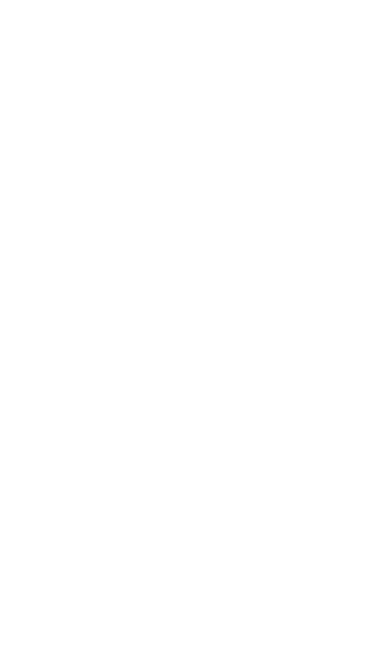
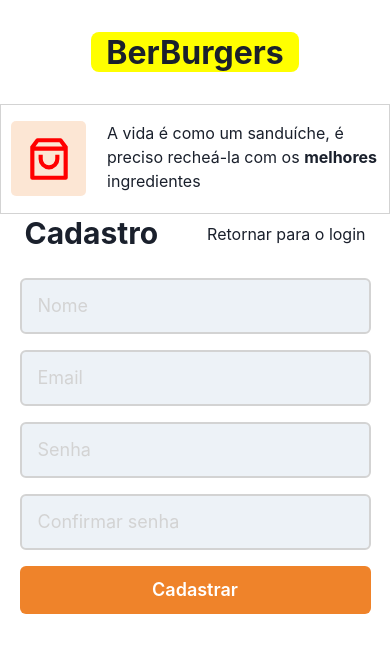
Before and after one commit to bercardosoc/ber-burgers, a React (Create React App) app: page / in a window 390 px wide. Shown: the top 652 px of the page. Built offline with nearby package versions, Linux system fonts and the light colour scheme.

Commit message:
style: responsive signup page

```diff
--- /dev/null
+++ b/db.json
@@ -0,0 +1,19 @@
+{
+  "posts": [
+    {
+      "id": 1,
+      "title": "json-server",
+      "author": "typicode"
+    }
+  ],
+  "comments": [
+    {
+      "id": 1,
+      "body": "some comment",
+      "postId": 1
+    }
+  ],
+  "profile": {
+    "name": "typicode"
+  }
+}
--- a/package.json
+++ b/package.json
@@ -17,6 +17,7 @@
     "@types/react-router-dom": "5",
     "axios": "^0.24.0",
     "framer-motion": "^5",
+    "json-server": "^0.17.0",
     "react": "^17.0.2",
     "react-dom": "^17.0.2",
     "react-hook-form": "^7.24.0",
--- a/src/components/Form/Input/index.tsx
+++ b/src/components/Form/Input/index.tsx
@@ -16,9 +16,9 @@
 
 const inputVariation: inputVariationOptions = {
     error: "red",
-    default: "black",
-    focus: "orange",
-    filled: "orange",
+    default: "gray.500",
+    focus: "orange.500",
+    filled: "orange.500",
 }
 
 const InputBase: ForwardRefRenderFunction<HTMLInputElement, InputProps> = (
@@ -48,12 +48,17 @@
 
     return (
         <FormControl isInvalid={!!error}>
-            {!!label && <FormLabel color="black.400">{label}</FormLabel>}
+            {!!label && <FormLabel color="gray.500">{label}</FormLabel>}
             <InputGroup flexDirection={"column"} >
                 {Icon && (
                     <InputLeftElement color={inputVariation[variation]} mt={"2.5"}>
                         <Icon/>
                     </InputLeftElement>
+                )}
+                {!!error && (
+                    <FormErrorMessage color="red.500" marginBottom={"0.2rem"} >
+                        {error.message}
+                    </FormErrorMessage>
                 )}
                 <ChakraInput
                     id={name}
@@ -63,23 +68,18 @@
                     onFocus={handleInputFocus}
                     borderColor={inputVariation[variation]}
                     color={inputVariation[variation]}
-                    bg="black.50"
                     variant="filled"
-                    _hover={{ color: "black.100" }}
-                    _placeholder={{ color: "black.300" }}
+                    _hover={{ color: "black" }}
+                    _placeholder={{ color: "gray.500" }}
                     _focus={{
-                        bg: "black.100",
+                        bg: "gray.500",
                     }}
+                    marginBottom={"1rem"}
                     size="lg"
-                    h="60px"
+                    h="3.5rem"
                     ref={ref}
                     {...rest}
                 />
-                {!!error && (
-                    <FormErrorMessage color="red.500">
-                        {error.message}
-                    </FormErrorMessage>
-                )}
             </InputGroup>
         </FormControl>
     )
--- /dev/null
+++ b/src/components/Logo/index.tsx
@@ -0,0 +1,15 @@
+import { Heading } from "@chakra-ui/react"
+
+export const Logo = () => (
+    <Heading as="h1"
+    fontSize={"2rem"}
+    textAlign={"center"}
+    background={"yellow"}
+    borderRadius={"8px"}
+    width={"13rem"}
+    height={"2.5rem"}
+    margin={"2rem auto"}
+    >
+        BerBurgers
+    </Heading>
+)
--- a/src/pages/Home/index.tsx
+++ /dev/null
@@ -1,6 +0,0 @@
-export const Home = () => {
-    return (
-        <>
-        </>
-    )
-}
--- a/src/pages/Signup/SignupForm.tsx
+++ b/src/pages/Signup/SignupForm.tsx
@@ -1,10 +1,6 @@
-import { Button, Flex, VStack } from "@chakra-ui/react"
-import { DeepMap, FieldError,FieldValues, UseFormRegister } from "react-hook-form"
+import { Button, Flex } from "@chakra-ui/react"
+import { DeepMap, FieldError,FieldValues } from "react-hook-form"
 import { Input } from "../../components/Form/Input"
-import { FaCashRegister } from "react-icons/fa"
-import { Si1Password } from "react-icons/si"
-import { BiRename } from "react-icons/bi"
-
 
 interface SignupProps {
     handleSignup: () => void
@@ -18,40 +14,32 @@
         as="form"
         margin={"0 auto"}
         flexDirection={"column"}
-        w={["90%", "90%", "10rem", "250px"]}
+        w={["90%", "70%", "90%", "70%"]}
     >
-        <VStack spacing={"1rem"} />
         <Input
             {...register("name")}
             error={errors.name}
             placeholder="Nome"
             name="name"
-            icon={BiRename}
         />
-        <VStack spacing={"1rem"} />
         <Input
             {...register("email")}
             error={errors.email}
             placeholder="Email"
             name="email"
-            icon={FaCashRegister}
         />
-        <VStack spacing={"1rem"} />
         <Input
             {...register("password")}
             error={errors.password}
             placeholder="Senha"
             name="password"
-            icon={Si1Password}
             type="password"
         />
-        <VStack spacing={"1rem"} />
         <Input
             {...register("confirmPassword")}
             error={errors.confirmPassword}
             placeholder="Confirmar senha"
             name="confirmPassword"
-            icon={Si1Password}
             type="password"
         />
         <Button colorScheme={"orange"} size={"lg"} type="submit" >Cadastrar</Button>
--- a/src/pages/Signup/index.tsx
+++ b/src/pages/Signup/index.tsx
@@ -1,9 +1,12 @@
-import { Flex, Heading } from "@chakra-ui/react"
+import { Box, Flex, Heading } from "@chakra-ui/react"
 import { useForm } from "react-hook-form"
 import * as yup from "yup"
 import { yupResolver } from "@hookform/resolvers/yup"
 import { api } from "../../services/api"
 import { SignupForm } from "./SignupForm"
+import { Logo } from "../../components/Logo"
+import { RiShoppingBag3Line } from "react-icons/ri"
+import { useHistory } from "react-router-dom"
 
 export const Signup = () => {
 
@@ -50,18 +53,32 @@
         })
     }
 
+    const history = useHistory()
+
 
     return (
-        <Flex justifyContent="center" flexDirection={"column"} >
-            <Flex alignItems={"center"} justifyContent={"space-around"} >
+        <>
+        <Logo/>
+        <Flex justifyContent="center" flexDirection={["column", "column", "row", "row"]}  >
+            <Flex border={"1px solid"} borderColor={"gray.500"} paddingBottom={"1rem"} paddingTop={"1rem"}  marginBottom={"2rem"} justifyContent={"space-around"} width={["auto", "auto", "45%", "45%"]} height={"110px"} margin={"auto 0"} >
+                <Flex borderRadius={"5px"} justifyContent={"center"} alignItems={"center"} width={"75px"} height={"75px"} bg={"orange.100"} ><RiShoppingBag3Line color="red" size={50} /></Flex>
+                <Box width={"70%"} ><span>A vida é como um sanduíche, é preciso recheá-la com os <b>melhores</b> ingredientes </span></Box>
+            </Flex>
+            <Flex flexDirection={"column"} width={["auto", "auto", "50%", "50%"]} >
+            <Flex
+                alignItems={"center"}
+                justifyContent={"space-around"}
+                marginBottom={"1.5rem"} >
                 <Heading as="h1" >Cadastro</Heading>
-                <span>Retornar para o login</span>
+                <span onClick={() => history.push("/login")}>Retornar para o login</span>
             </Flex>
             <SignupForm
                 errors={errors}
                 register={register}
                 handleSignup={handleSubmit(handleSignup)}
             />
+            </Flex>
         </Flex>
+        </>
     )
 }
--- a/src/providers/index.tsx
+++ b/src/providers/index.tsx
@@ -1,12 +1,13 @@
 import { ChakraProvider } from "@chakra-ui/react"
 import { ReactNode } from "react"
+import { theme } from "../styles/theme"
 
 interface AppProviderProps {
     children: ReactNode
 }
 
 export const AppProvider = ({children}: AppProviderProps) => (
-    <ChakraProvider>
+    <ChakraProvider theme={theme} >
         {children}
     </ChakraProvider>
 )
--- a/src/routes/index.tsx
+++ b/src/routes/index.tsx
@@ -1,15 +1,11 @@
 import { Route, Switch } from "react-router-dom";
 import { Dashboard } from "../pages/Dashboard";
-import { Home } from "../pages/Home";
 import { Signin } from "../pages/Signin";
 import { Signup } from "../pages/Signup";
 
 export const Routes = () => (
     <Switch>
-        <Route exact path="/">
-            <Home/>
-        </Route>
-        <Route path="/signup" >
+        <Route exact path="/" >
             <Signup/>
         </Route>
         <Route path="/signin" >
--- /dev/null
+++ b/src/styles/theme.ts
@@ -0,0 +1,16 @@
+import { extendTheme, theme as ChakraTheme } from "@chakra-ui/react"
+
+export const theme = extendTheme({
+    colors: {
+        orange: {
+            500: "#EF832A",
+            100: "rgba(239, 131, 42, 0.2)"
+        },
+        yellow: {
+            500: "#FFF600"
+        },
+        gray: {
+            500: "#D3D3D3"
+        }
+    }
+})
```
Also changed, not shown: 1 other file (tests, documents, lock files or other folders).
